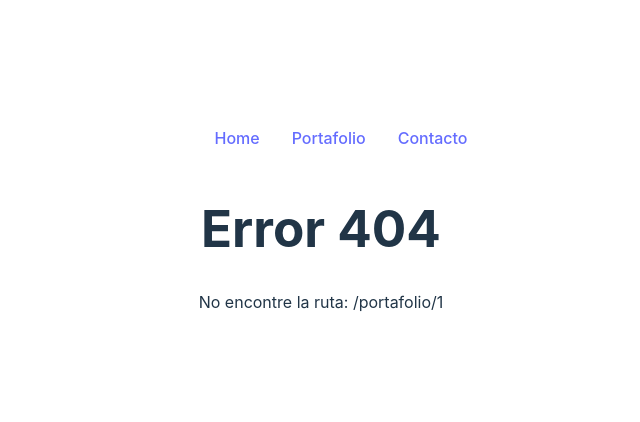
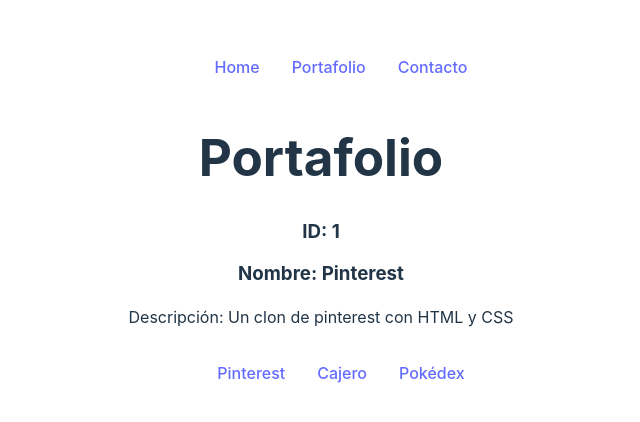
Before and after one commit to warderer/react-avanzado-g18, a React (Vite) app in the folder 02-react-router/: page /portafolio/1 in a window 1280 px wide. Before the commit this address had no page. Shown: the part 180-602 px from the top of the page, without its empty margins (319-959 px from the left). Built offline with nearby package versions, Linux system fonts and the light colour scheme.

Commit message:
✨ Routeo Dinámico y Anidado con useParams y Outlet

```diff
--- a/02-react-router/src/pages/Portafolio.jsx
+++ b/02-react-router/src/pages/Portafolio.jsx
@@ -1,6 +1,27 @@
+import { Link, Outlet } from 'react-router-dom'
+/* <Outlet /> es un componente que sirve en ruteos anidados para
+indicarle al Padre, donde debe renderearse el hijo */
+
 const Portafolio = () => {
   return (
-    <h1>Portafolio</h1>
+    <>
+      <h1>Portafolio</h1>
+      <Outlet />
+      <nav>
+        <ul>
+          <li>
+            <Link to='/portafolio/1'>Pinterest</Link>
+          </li>
+          <li>
+            <Link to='/portafolio/2'>Cajero</Link>
+          </li>
+          <li>
+            <Link to='/portafolio/3'>Pokédex</Link>
+          </li>
+        </ul>
+      </nav>
+
+    </>
   )
 }
 export default Portafolio
--- /dev/null
+++ b/02-react-router/src/pages/PortafolioDetalle.jsx
@@ -0,0 +1,21 @@
+import { useParams } from 'react-router-dom'
+// useParams me permite recuperar rutas dinamicas :pid
+
+const PortafolioDetalle = () => {
+  const proyectos = [
+    { id: 1, nombre: 'Pinterest', desc: 'Un clon de pinterest con HTML y CSS' },
+    { id: 2, nombre: 'Cajero', desc: 'Simulador de cajero autómatico con HTML, CSS y JS' },
+    { id: 3, nombre: 'Pokédex', desc: 'Consumir la PokéAPI y mostrar un listado de Pokémons con HTML, CSS, y JS ' }
+  ]
+
+  const { pid } = useParams() // Tiene el valor que yo le mando en ruta
+
+  return (
+    <>
+      <h3>ID: {proyectos[pid - 1].id}</h3>
+      <h3>Nombre: {proyectos[pid - 1].nombre}</h3>
+      <p>Descripción: {proyectos[pid - 1].desc}</p>
+    </>
+  )
+}
+export default PortafolioDetalle
--- a/02-react-router/src/routes/Index.jsx
+++ b/02-react-router/src/routes/Index.jsx
@@ -4,12 +4,15 @@
 import Error404 from '../pages/Error404'
 import Home from '../pages/Home'
 import Portafolio from '../pages/Portafolio'
+import PortafolioDetalle from '../pages/PortafolioDetalle'
 
 const RoutesIndex = () => {
   return (
     <Routes>
       <Route path='/' element={<Home />} />
-      <Route path='/portafolio' element={<Portafolio />} />
+      <Route path='/portafolio' element={<Portafolio />}>
+        <Route path=':pid' element={<PortafolioDetalle />} />
+      </Route>
       <Route path='/contacto' element={<Contacto />} />
       <Route path='*' element={<Error404 />} />
     </Routes>
```
